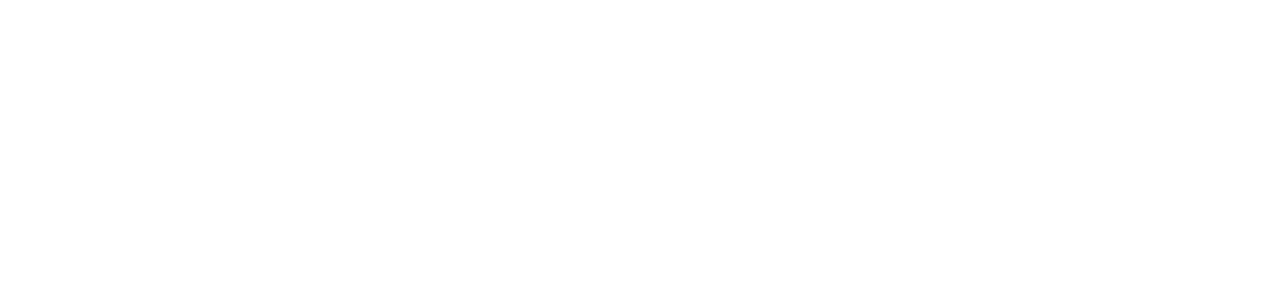
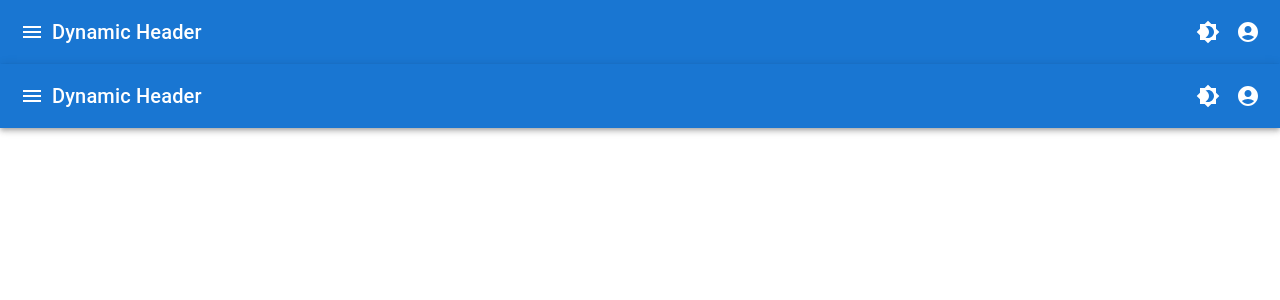
Before and after one commit to SanketKhiste/RestautantAppUI, a React (Create React App) app: page /header in a window 1280 px wide. Before the commit this address had no page. Shown: the top 300 px of the page. Built offline with nearby package versions, Linux system fonts and the light colour scheme.

Commit message:
Header changes added

```diff
--- a/package.json
+++ b/package.json
@@ -4,17 +4,19 @@
   "private": true,
   "dependencies": {
     "@date-io/date-fns": "^1.3.13",
-    "@emotion/react": "^11.13.0",
+    "@emotion/react": "^11.13.3",
     "@emotion/styled": "^11.13.0",
     "@material-ui/core": "^4.12.4",
+    "@material-ui/icons": "^4.11.3",
     "@material-ui/pickers": "^3.3.11",
     "@mui/icons-material": "^5.16.5",
-    "@mui/material": "^5.16.5",
+    "@mui/material": "^5.16.7",
     "@testing-library/jest-dom": "^5.17.0",
     "@testing-library/react": "^13.4.0",
     "@testing-library/user-event": "^13.5.0",
     "axios": "^1.7.7",
     "date-fns": "^2.30.0",
+    "material-icons": "^1.13.12",
     "material-react-toastify": "^10.0.5",
     "react": "^18.3.1",
     "react-dom": "^18.3.1",
--- a/src/App.js
+++ b/src/App.js
@@ -6,25 +6,20 @@
 import SignUpForm from './views/SignUpForm';
 import LoginForm from './views/LoginForm';
 import ForgetPassword from './views/ForgetPassword';
+import MainRoutes from './routes/MainRoutes';
+import { CssBaseline } from '@mui/material';
+import ThemeProvider from '././layouts/header/ThemeProvider';
 
 function App() {
   return (
-    <div className="App">
-      {/* <Customer/> */}
-      {/* <MainUI/> */}
-      {/* <SignUpForm/> */}
-      {/* <LoginForm/> */}
-      <BrowserRouter>
-      {/* <Appheader></Appheader> */}
-      <Routes>
-        <Route path='/' element={<LoginForm/>}></Route>
-        <Route path='/SignUpForm' element={<SignUpForm/>}></Route>
-        <Route path='/ForgetPassword' element={<ForgetPassword/>}></Route>
-        {/* <Route path='/customer' element={<Customer/>}></Route> */}
-      </Routes>
-
-      </BrowserRouter>
-    </div>
+    // <div className="App">
+    //   <MainRoutes/>
+    // </div>
+    <ThemeProvider>
+    <CssBaseline /> {/* This will apply default Material UI styles */}
+    <MainRoutes/>
+      {/* Your other components go here */}
+    </ThemeProvider>
   );
 }
 
--- /dev/null
+++ b/src/layouts/header/ThemeProvider.js
@@ -0,0 +1,36 @@
+// ThemeProvider.js
+import React, { createContext, useContext, useState } from 'react';
+import { createTheme, ThemeProvider as MUIThemeProvider } from '@mui/material/styles';
+
+// Create a context for the theme
+const ThemeContext = createContext();
+
+const ThemeProvider = ({ children }) => {
+  const [isDarkMode, setIsDarkMode] = useState(false);
+
+  const toggleDarkMode = () => {
+    setIsDarkMode((prevMode) => !prevMode);
+  };
+
+  // Create a theme based on the mode
+  const theme = createTheme({
+    palette: {
+      mode: isDarkMode ? 'dark' : 'light',
+    },
+  });
+
+  return (
+    <ThemeContext.Provider value={{ isDarkMode, toggleDarkMode }}>
+      <MUIThemeProvider theme={theme}>
+        {children}
+      </MUIThemeProvider>
+    </ThemeContext.Provider>
+  );
+};
+
+// Create a custom hook for using the theme context
+export const useTheme = () => {
+  return useContext(ThemeContext);
+};
+
+export default ThemeProvider;
--- a/src/layouts/header/header.js
+++ b/src/layouts/header/header.js
@@ -0,0 +1,131 @@
+import React from 'react';
+import AppBar from '@mui/material/AppBar';
+import Toolbar from '@mui/material/Toolbar';
+import IconButton from '@mui/material/IconButton';
+import MenuIcon from '@mui/icons-material/Menu';
+import CloseIcon from '@mui/icons-material/Close';
+import Typography from '@mui/material/Typography';
+import Drawer from '@mui/material/Drawer';
+import List from '@mui/material/List';
+import ListItem from '@mui/material/ListItem';
+import ListItemText from '@mui/material/ListItemText';
+import Collapse from '@mui/material/Collapse';
+import ExpandLess from '@mui/icons-material/ExpandLess';
+import ExpandMore from '@mui/icons-material/ExpandMore';
+import AccountCircle from '@mui/icons-material/AccountCircle';
+import Menu from '@mui/material/Menu';
+import MenuItem from '@mui/material/MenuItem';
+import Brightness4 from '@mui/icons-material/Brightness4';
+import Brightness7 from '@mui/icons-material/Brightness7';
+import { useTheme } from './ThemeProvider';  // Import the useTheme hook
+
+const Header = () => {
+  const [isMenuOpen, setIsMenuOpen] = React.useState(false);
+  const [isRestaurantSubmenuOpen, setIsRestaurantSubmenuOpen] = React.useState(false);
+  const [anchorEl, setAnchorEl] = React.useState(null);  // State for the login menu
+  const isLoginMenuOpen = Boolean(anchorEl);
+  const { isDarkMode, toggleDarkMode } = useTheme(); // Get the theme context
+
+  const handleMenuToggle = () => {
+    setIsMenuOpen(!isMenuOpen);
+  };
+
+  const handleRestaurantToggle = () => {
+    setIsRestaurantSubmenuOpen(!isRestaurantSubmenuOpen);
+  };
+
+  const handleLoginMenuOpen = (event) => {
+    setAnchorEl(event.currentTarget);  // Opens the login menu
+  };
+
+  const handleLoginMenuClose = () => {
+    setAnchorEl(null);  // Closes the login menu
+  };
+
+  const handleLogout = () => {
+    console.log('Logout clicked');
+    // Implement logout functionality here
+    setAnchorEl(null);
+  };
+
+  return (
+    <>
+      {/* AppBar containing MenuIcon, title, and Login icon */}
+      <AppBar position="static">
+        <Toolbar>
+          <IconButton
+            edge="start"
+            color="inherit"
+            aria-label="menu"
+            onClick={handleMenuToggle}
+          >
+            {isMenuOpen ? <CloseIcon /> : <MenuIcon />}
+          </IconButton>
+          <Typography variant="h6" component="div" sx={{ flexGrow: 1 }}>
+            Dynamic Header
+          </Typography>
+
+          {/* Dark mode toggle button */}
+          <IconButton
+            color="inherit"
+            onClick={toggleDarkMode}
+            aria-label="toggle dark mode"
+          >
+            {isDarkMode ? <Brightness7 /> : <Brightness4 />}
+          </IconButton>
+
+          {/* Login Icon Button on the top-right corner */}
+          <IconButton
+            edge="end"
+            color="inherit"
+            aria-label="account"
+            onClick={handleLoginMenuOpen}  // Opens the login menu on click
+          >
+            <AccountCircle />
+          </IconButton>
+        </Toolbar>
+      </AppBar>
+
+      {/* Login Menu displaying username and logout option */}
+      <Menu
+        anchorEl={anchorEl}
+        open={isLoginMenuOpen}
+        onClose={handleLoginMenuClose}
+      >
+        <MenuItem disabled>John Doe</MenuItem>  {/* Replace with dynamic username */}
+        <MenuItem onClick={handleLogout}>Logout</MenuItem>
+      </Menu>
+
+      {/* Drawer that slides in from the left */}
+      <Drawer anchor="left" open={isMenuOpen} onClose={handleMenuToggle}>
+        <List>
+          <ListItem button onClick={handleMenuToggle}>
+            <ListItemText primary="Dashboard" />
+          </ListItem>
+          <ListItem button onClick={handleRestaurantToggle}>
+            <ListItemText primary="Restaurant" />
+            {isRestaurantSubmenuOpen ? <ExpandLess /> : <ExpandMore />}
+          </ListItem>
+
+          {/* Submenu under Restaurant */}
+          <Collapse in={isRestaurantSubmenuOpen} timeout="auto" unmountOnExit>
+            <List component="div" disablePadding>
+              <ListItem button sx={{ pl: 4 }} onClick={handleMenuToggle}>
+                <ListItemText primary="Menu" />
+              </ListItem>
+              <ListItem button sx={{ pl: 4 }} onClick={handleMenuToggle}>
+                <ListItemText primary="Reservations" />
+              </ListItem>
+            </List>
+          </Collapse>
+
+          <ListItem button onClick={handleMenuToggle}>
+            <ListItemText primary="Orders" />
+          </ListItem>
+        </List>
+      </Drawer>
+    </>
+  );
+};
+
+export default Header;
--- /dev/null
+++ b/src/routes/MainRoutes.js
@@ -0,0 +1,25 @@
+import React from 'react';
+import { BrowserRouter, Route, Routes } from 'react-router-dom';
+import LoginForm from '../views/LoginForm';
+import SignUpForm from '../views/SignUpForm';
+import ForgetPassword from '../views/ForgetPassword';
+import Header from '../layouts/header/header';
+
+const MainRoutes = () => {
+  return (
+    <div>
+        <Header/>
+    <BrowserRouter>
+      <Routes>
+        <Route path='/' element={<LoginForm/>}></Route>
+        <Route path='/header' element={<Header/>}></Route>
+        <Route path='/SignUpForm' element={<SignUpForm/>}></Route>
+        <Route path='/ForgetPassword' element={<ForgetPassword/>}></Route>
+        {/* <Route path='/customer' element={<Customer/>}></Route> */}
+      </Routes>
+      </BrowserRouter>
+    </div>
+  )
+}
+
+export default MainRoutes
--- a/src/views/SignUpForm.js
+++ b/src/views/SignUpForm.js
@@ -44,7 +44,7 @@
     console.log("data:",formData);
     if(formData.firstName == '')
     {
-      toast.error('Please enter first name');
+      toast.success('Please enter first name');
       return false;
     }
     const data = {
@@ -58,6 +58,7 @@
     axios.post(`${APIBaseUrl}Customer/CustomerDetail`,data)
     .then((result) => {
       debugger;
+      toast.error(result.data.message);
      console.WriteLine(result.data);
     }).catch((error) => {
       console.log(error.message);
```
Also changed, not shown: 1 other file (tests, documents, lock files or other folders).
